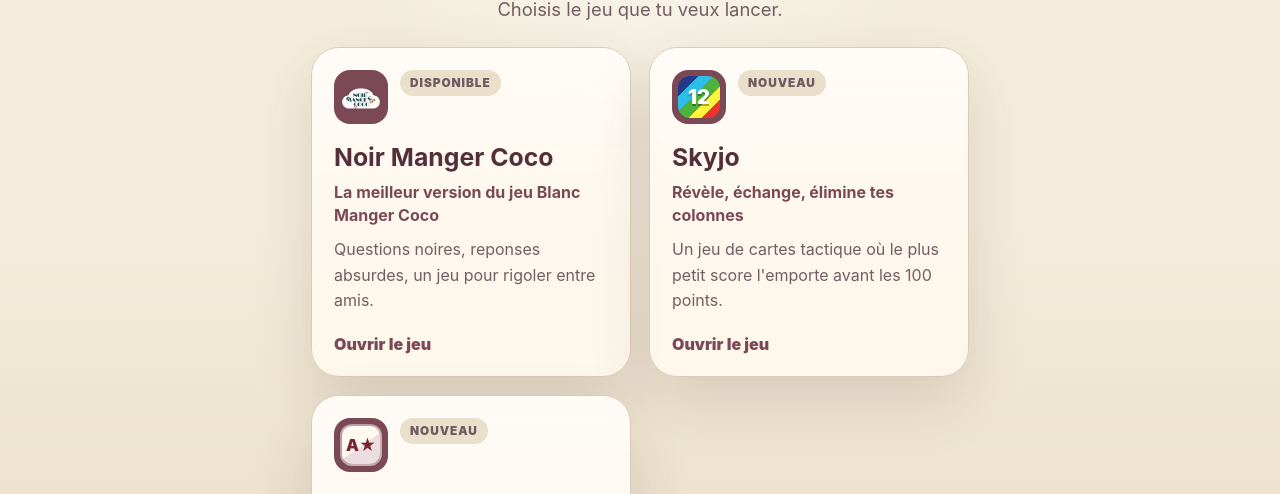
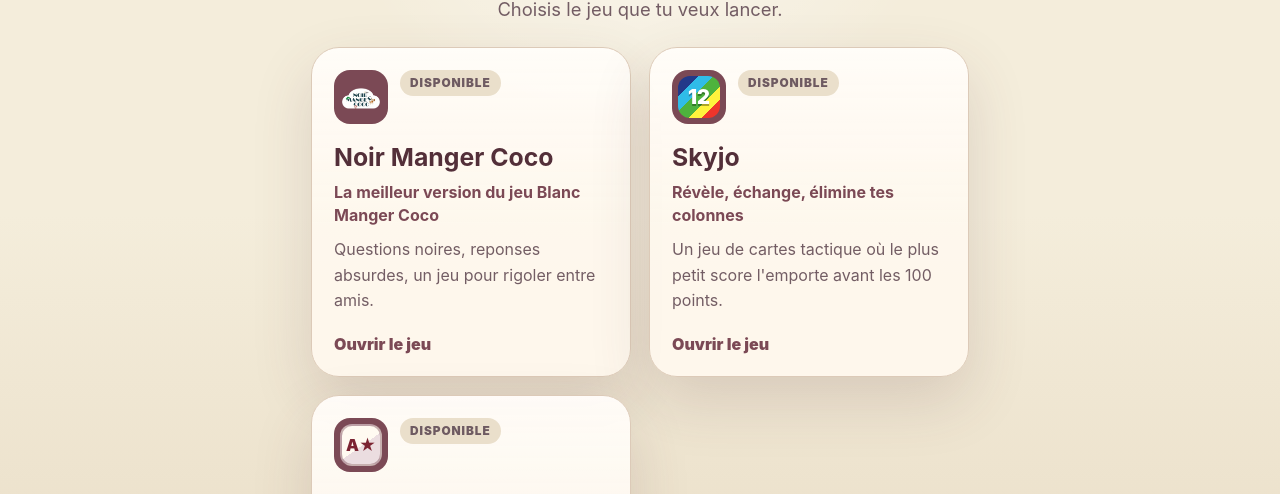
Before and after one commit to mugiwara2324/bmc-game, a React (Create React App) app in the folder frontend/: page / in a window 1280 px wide. Shown: the part 153-647 px from the top of the page. Built offline with nearby package versions, Linux system fonts and the light colour scheme; no server answers.

Commit message:
amelioration affichage jeux hub

```diff
--- a/frontend/src/games/registry.js
+++ b/frontend/src/games/registry.js
@@ -36,7 +36,7 @@
     subtitle: "Révèle, échange, élimine tes colonnes",
     description:
       "Un jeu de cartes tactique où le plus petit score l'emporte avant les 100 points.",
-    badge: "Nouveau",
+    badge: "Disponible",
     hubIcon: "12",
     hubIconClassName: "skyjo-hub-icon",
     screens: {
@@ -52,7 +52,7 @@
     subtitle: "Retourne les cartes, applique les règles",
     description:
       "Un jeu de cartes pour boire avec 52 cartes, 2 jokers et une règle par carte.",
-    badge: "Nouveau",
+    badge: "Disponible",
     hubIcon: "A★",
     hubIconClassName: "bizu-hub-icon",
     screens: {
```
